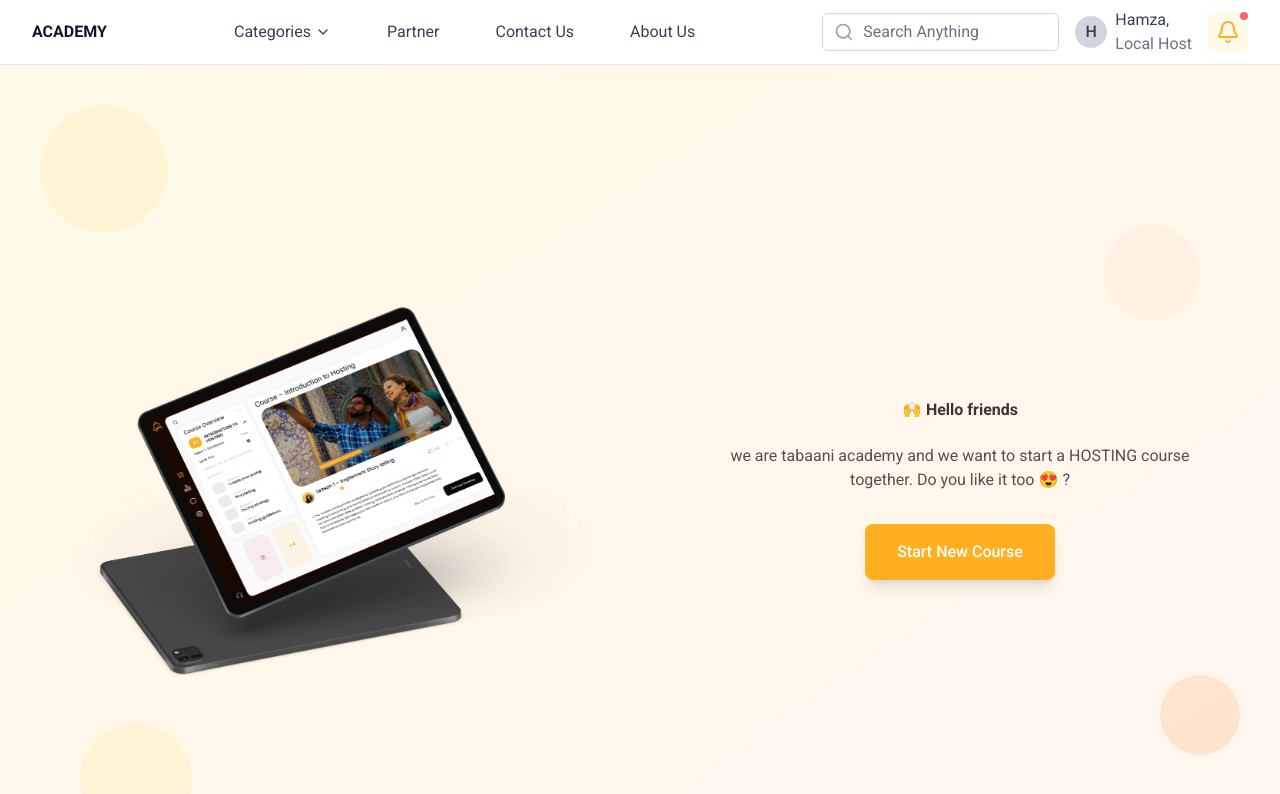
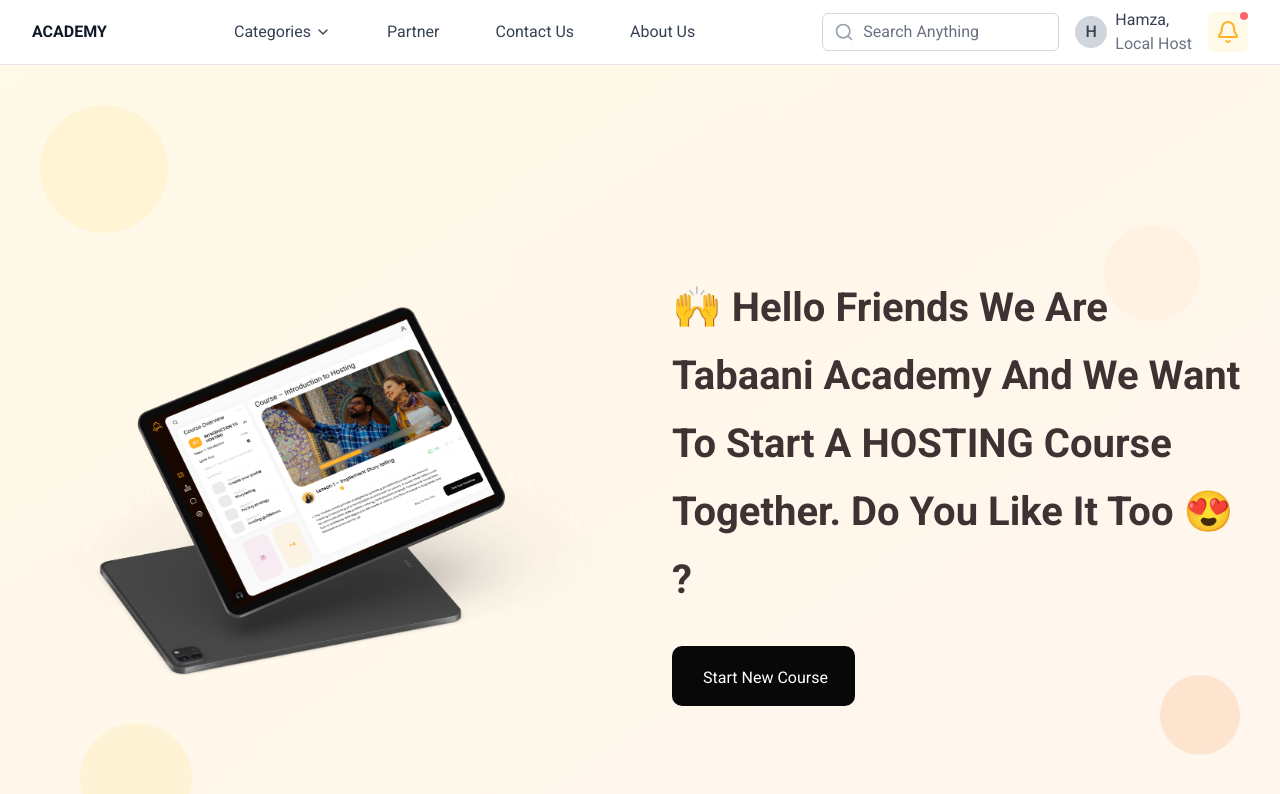
Before and after one commit to tabaani-interns/academy-Front, a Next.js app in the folder academy/: page / in a window 1280 px wide. Shown: the top 794 px of the page. Built offline with nearby package versions, Linux system fonts and the light colour scheme.

Commit message:
Update LargeHero component with new heading style and content alignment

```diff
--- a/academy/components/LargeHero.tsx
+++ b/academy/components/LargeHero.tsx
@@ -28,18 +28,39 @@
 
         {/* Right content - Text 50% */}
         <div className="w-1/2 flex items-center justify-center px-8">
-          <div className="text-center space-y-8">
+          <div className="text-left space-y-8">
             <div className="space-y-6">
-              <h1 className="text-h1 font-bold text-black leading-tight">
-                🙌 Hello friends
+              <h1
+                className="text-black capitalize"
+                style={{
+                  fontFamily: "Roboto",
+                  fontWeight: 900,
+                  fontStyle: "normal",
+                  fontSize: "40px",
+                  lineHeight: "68px",
+                  letterSpacing: "0px",
+                  textAlign: "left",
+                }}
+              >
+                🙌 Hello friends we are tabaani academy and we want to start a
+                HOSTING course together. Do you like it too 😍 ?
               </h1>
-              <p className="text-body text-black-75 max-w-lg mx-auto">
-                we are tabaani academy and we want to start a HOSTING course
-                together. Do you like it too 😍 ?
-              </p>
             </div>
 
-            <button className="bg-primary hover:bg-primary-75 text-white px-8 py-4 rounded-lg text-button font-medium transition-colors duration-200 shadow-lg">
+            <button
+              className="bg-dark hover:bg-dark-75 text-white transition-colors duration-200"
+              style={{
+                width: "183px",
+                height: "60px",
+                borderRadius: "10px",
+                opacity: 1,
+                gap: "8px",
+                paddingTop: "20px",
+                paddingRight: "20px",
+                paddingBottom: "20px",
+                paddingLeft: "24px",
+              }}
+            >
               Start New Course
             </button>
           </div>
```
